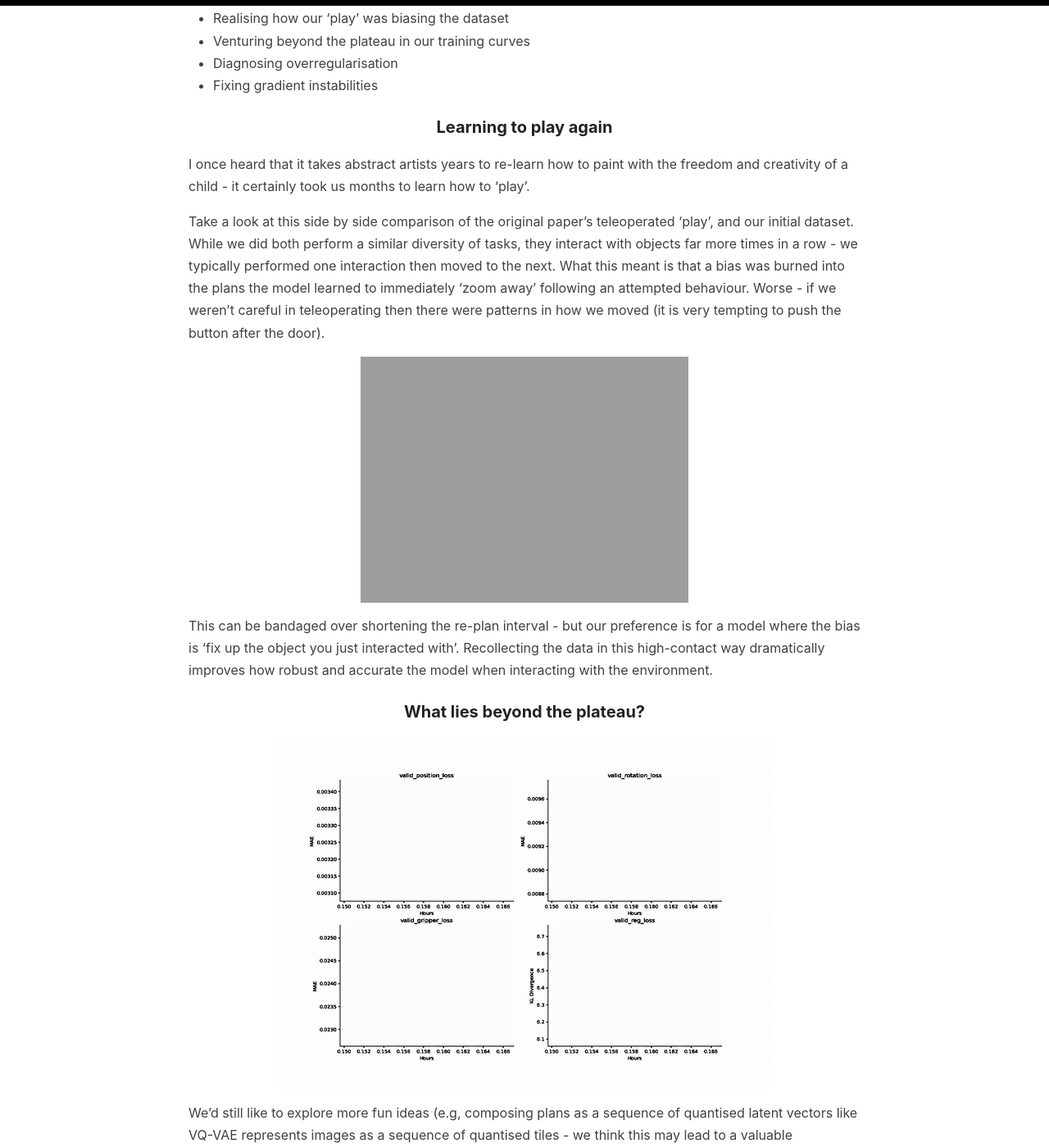
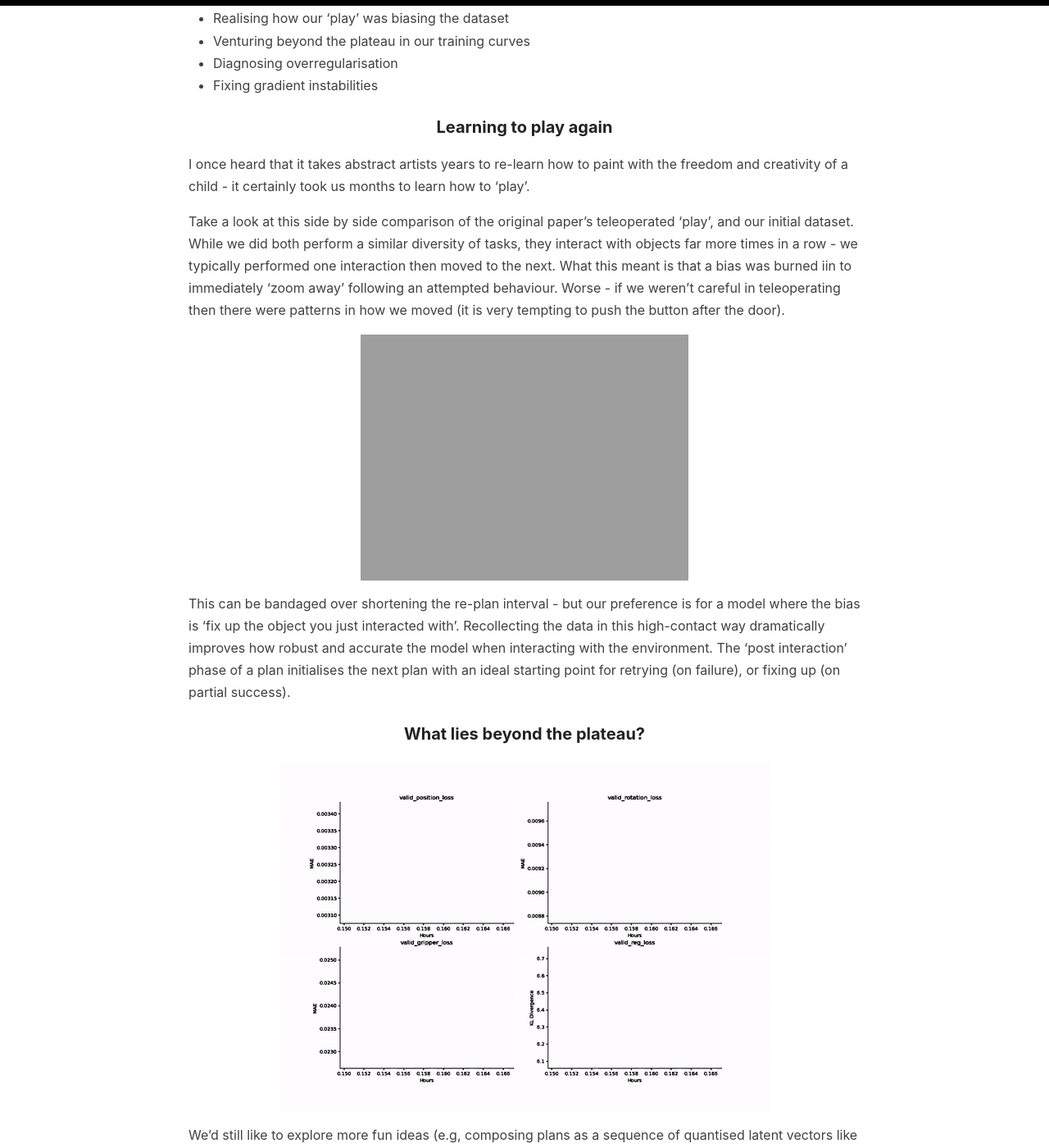
Before and after one commit to sholtodouglas/sholtodouglas.github.io, a Jekyll site: the page built from _posts/2021-01-29-Learning from Play.md, in a window 1280 px wide and 1400 px high, scrolled down 1618 px. Shown: the whole window at 82% size. Built offline with Jekyll 4.4.1, drawn with Linux system fonts in a browser that asks for light colours.

Commit message:
Update 2021-01-29-Learning from Play.md

```diff
--- a/_posts/2021-01-29-Learning from Play.md
+++ b/_posts/2021-01-29-Learning from Play.md
@@ -36,13 +36,14 @@ Once again - the answer wasn't in neat regularisation techniques, interesting ro
 
 I once heard that it takes abstract artists years to re-learn how to paint with the freedom and  creativity of a child - it certainly took us months to learn how to 'play'.
 
-Take a look at this side by side comparison of the original paper's teleoperated 'play', and our initial dataset. While we did both perform a similar diversity of tasks, they interact with objects far more times in a row -  we typically performed one interaction then moved to the next. What this meant is that a bias was burned into the plans the model learned to immediately 'zoom away' following an attempted behaviour. Worse - if we weren't careful in teleoperating then there were patterns in how we moved (it is very tempting to push the button after the door).
+Take a look at this side by side comparison of the original paper's teleoperated 'play', and our initial dataset. While we did both perform a similar diversity of tasks, they interact with objects far more times in a row -  we typically performed one interaction then moved to the next. What this meant is that a bias was burned iin to immediately 'zoom away' following an attempted behaviour. Worse - if we weren't careful in teleoperating then there were patterns in how we moved (it is very tempting to push the button after the door).
 
 ![alt-text-1](https://sholtodouglas.github.io/images/play/sidebyside.gif "side by side comparison")
 
-This can be bandaged over shortening the re-plan interval - but our preference is for a model where the bias is 'fix up the object you just interacted with'.  Recollecting the data in this high-contact way dramatically improves how robust and accurate the model when interacting with the environment.
+This can be bandaged over shortening the re-plan interval - but our preference is for a model where the bias is 'fix up the object you just interacted with'.  Recollecting the data in this high-contact way dramatically improves how robust and accurate the model when interacting with the environment. The 'post interaction' phase of a plan initialises the next plan with an ideal starting point for retrying (on failure), or fixing up (on partial success).
 
 ### What lies beyond the plateau?
+
 
 ![alt-text-1](https://sholtodouglas.github.io/images/play/conver.gif "demo of multiple tasks")
 
```
